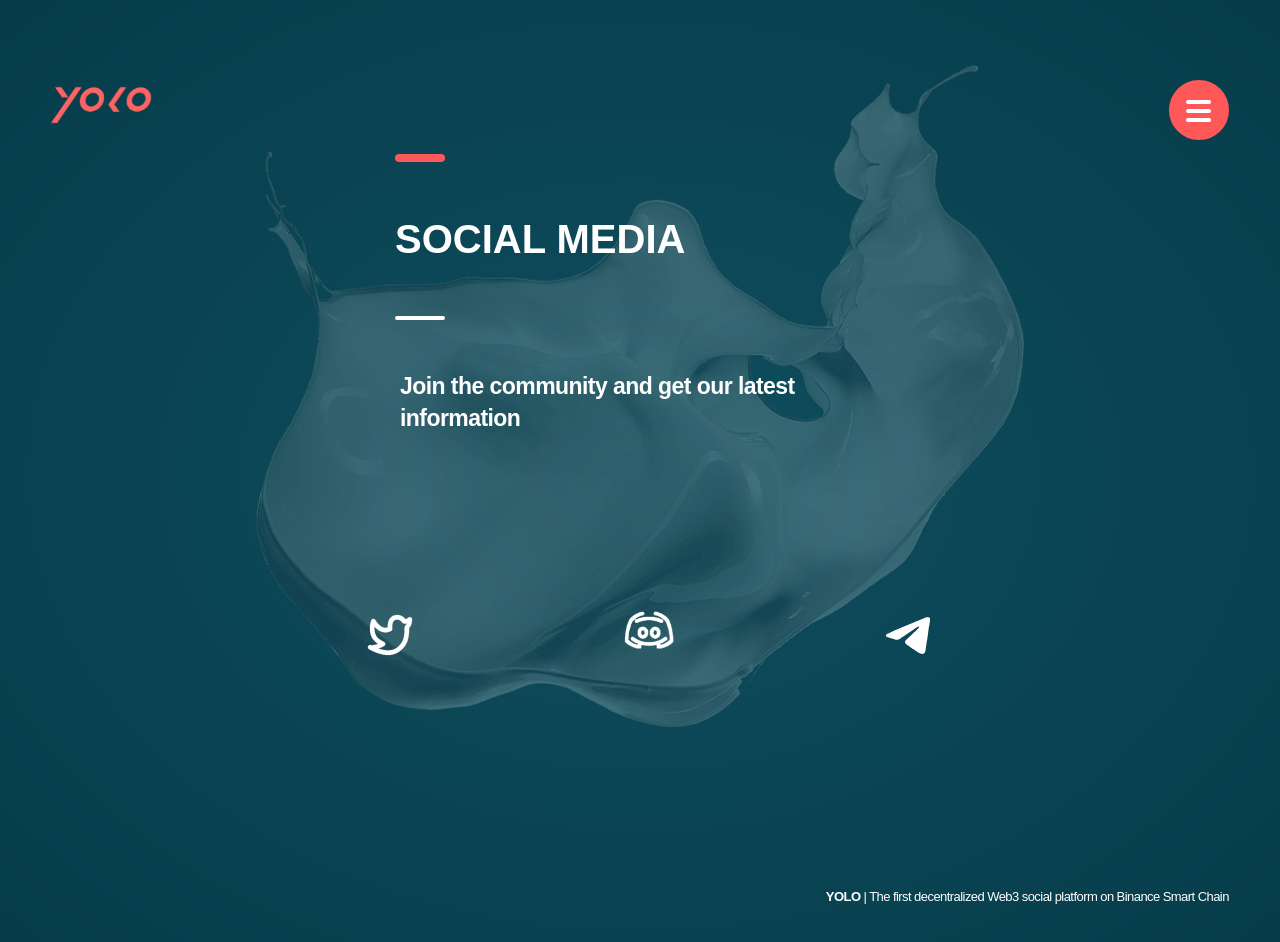
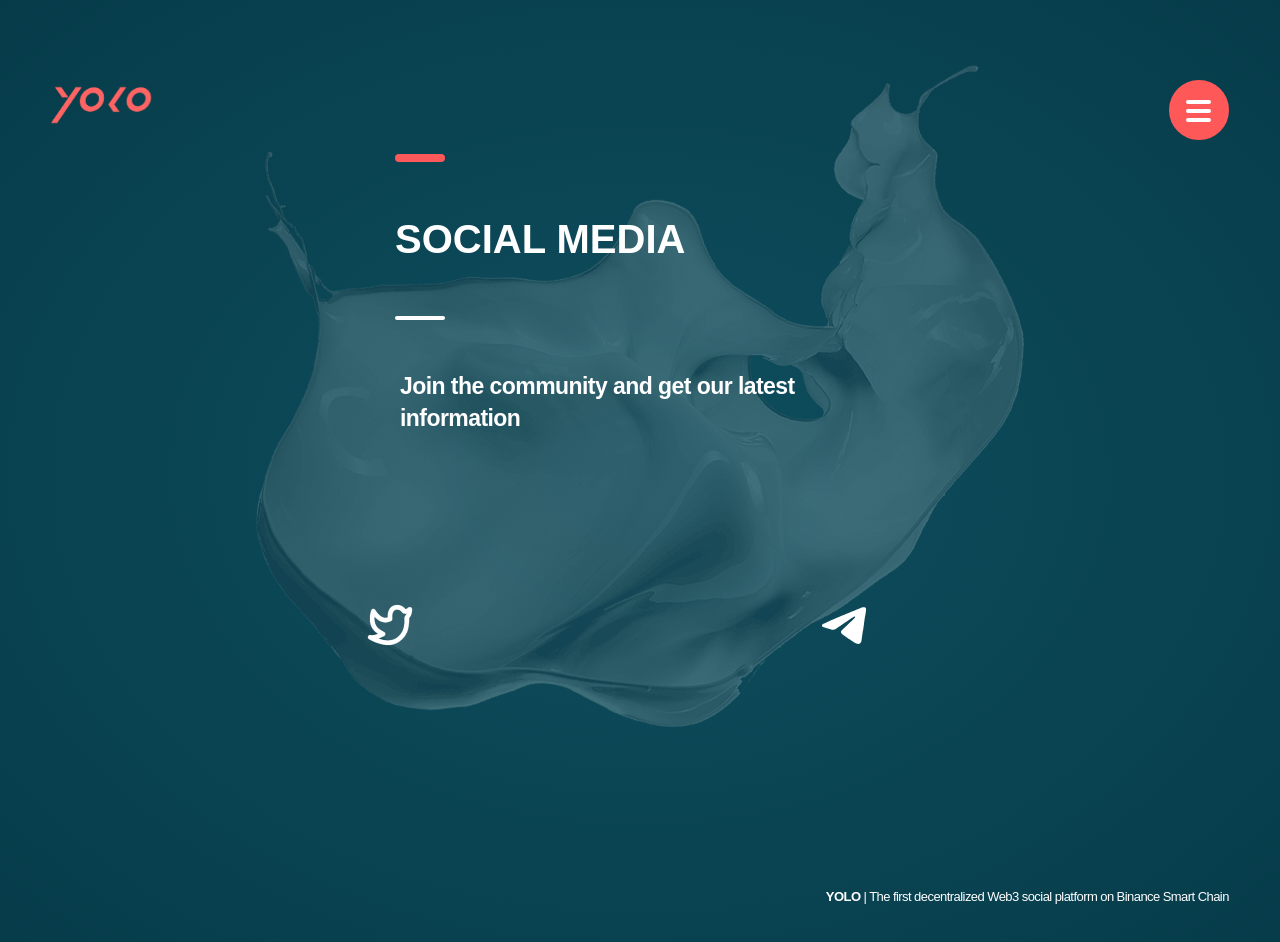
Before and after one commit to yoloprotocol/yolo, a plain HTML site: page socialmedia.html in a window 1280 px wide. Drawn offline with Linux system fonts and the light colour scheme; a web font is replaced by a local one.

Commit message:
Update socialmedia.html

```diff
--- a/socialmedia.html
+++ b/socialmedia.html
@@ -75,7 +75,7 @@
                 </div>
             </div>
 			<div ><a href="https://twitter.com/YoloProtocol"><img src="img/twitter.png" style= "position:relative; width:50px;height:50px; left:100px;top:50px"></a>
-				<a href="https://discord.gg/AQ4xmzXY"><img src="img/discord.png" style= "position:relative; width:60px;height:60px;left:300px;top:50px "></a>
+				<!--  <a href="https://discord.gg/AQ4xmzXY"><img src="img/discord.png" style= "position:relative; width:60px;height:60px;left:300px;top:50px "></a> //-->
 				<a href="https://t.me/+Q3rrNT3jwYEwMjk1"><img src="img/Telegram.png" style= "position:relative; width:50px;height:50px;left:500px;top:50px "></a>
 			</div>
         </div>
```
